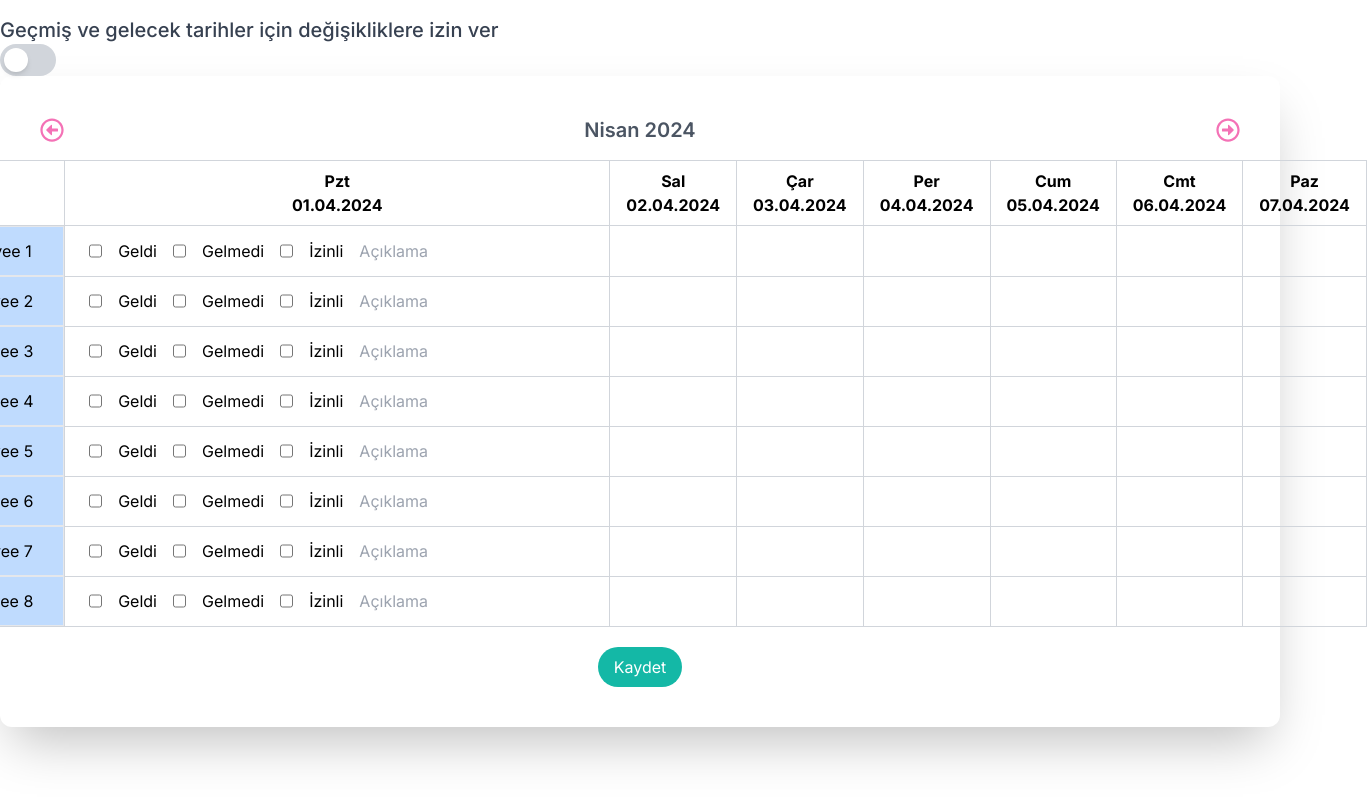
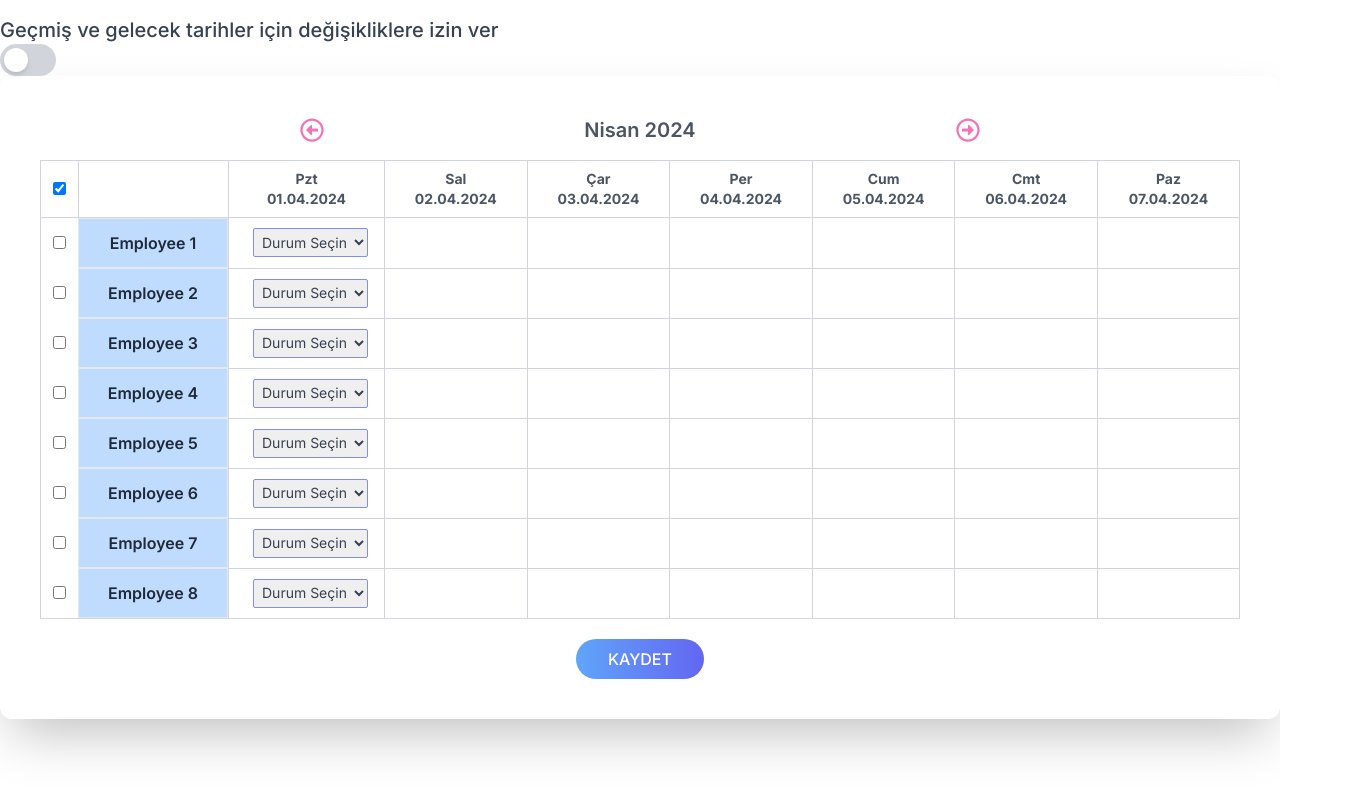
Before and after one commit to gokcetasci/Employee-Attendance-Tracker-Project, a Next.js app: page /admin in a window 1280 px wide. Shown: the whole page, 1367 px wide, since content can reach past the window. Built offline with nearby package versions, Linux system fonts and the light colour scheme.

Commit message:
Dropdown menu for attendance data, icon where we get information about why it did not arrive in case it did not arrive, and checkboxes were added.

```diff
--- a/components/generalcalendar/index.js
+++ b/components/generalcalendar/index.js
@@ -3,12 +3,12 @@ import React, { useState } from "react";
 import useStore from "@/utils/store";
 import Popup from "../popup";
 import Link from "next/link";
-import { Formik, Form, Field } from "formik"; // Formik eklenmeli
+import { Formik, Form, Field } from "formik";
 import {
   FaRegArrowAltCircleLeft,
   FaRegArrowAltCircleRight,
 } from "react-icons/fa";
-import { FcInfo, FcAddDatabase } from "react-icons/fc";
+import { FcInfo, FcViewDetails } from "react-icons/fc";
 
 const GeneralCalendar = ({ allowPastAndFutureChanges }) => {
   const [currentDate, setCurrentDate] = useState(new Date());
@@ -16,8 +16,11 @@ const GeneralCalendar = ({ allowPastAndFutureChanges }) => {
   const [popupOpen, setPopupOpen] = useState(false);
   const [selectedEmployee, setSelectedEmployee] = useState(null);
   const [selectedDate, setSelectedDate] = useState(null);
+  const [dropdownVisible, setDropdownVisible] = useState(false);
+  const [selectAll, setSelectAll] = useState(false); // State for select all checkbox
+  const [selectedEmployees, setSelectedEmployees] = useState({}); // State to track selected employees
 
-  // Katılım kaydetme işlevi
+  // Yoklama kaydetme işlevi
   const handleSaveAttendance = (employeeId, date, values) => {
     const updatedAdmin = { ...admin };
     const employee = updatedAdmin.branches
@@ -118,9 +121,33 @@ const GeneralCalendar = ({ allowPastAndFutureChanges }) => {
     setPopupOpen(false);
   };
 
+  // Belirli bir çalışan için seçim durumunu değiştir
+  const toggleEmployeeSelect = (employeeId) => {
+    setSelectedEmployees((prevState) => ({
+      ...prevState,
+      [employeeId]: !prevState[employeeId],
+    }));
+  };
+
+  // Tümünü seç onay kutusunu değiştir
+  const toggleSelectAll = () => {
+    const allSelected = Object.values(selectedEmployees).every(
+      (selected) => selected
+    );
+    setSelectedEmployees((prevState) => {
+      const newState = {};
+      for (const employee of admin.branches.flatMap(
+        (branch) => branch.manager.employees
+      )) {
+        newState[employee.id] = !allSelected;
+      }
+      return newState;
+    });
+  };
+
   return (
     <div className="flex flex-col items-center">
-      <div className="flex justify-between w-full mb-4">
+      <div className="flex justify-evenly w-full mb-4">
         <button onClick={goToPreviousWeek}>
           <FaRegArrowAltCircleLeft className="text-pink-400 w-6 h-6 hover:text-indigo-600 hover:scale-110" />
         </button>
@@ -139,9 +166,22 @@ const GeneralCalendar = ({ allowPastAndFutureChanges }) => {
       <table className="border-collapse border border-gray-300">
         <thead>
           <tr>
+            {" "}
+            <th className="border border-gray-300">
+              <input
+                type="checkbox"
+                onChange={toggleSelectAll}
+                checked={Object.values(selectedEmployees).every(
+                  (selected) => selected
+                )}
+              />
+            </th>
             <th className="border border-gray-300"></th>
             {getWeekDates(currentDate).map((date, index) => (
-              <th key={index} className="border border-gray-300 px-4 py-2">
+              <th
+                key={index}
+                className="border border-gray-300 px-4 py-2  text-gray-600 text-sm"
+              >
                 <p>{date.toLocaleDateString("tr-TR", { weekday: "short" })}</p>
                 <p>{date.toLocaleDateString("tr-TR")}</p>
               </th>
@@ -153,7 +193,14 @@ const GeneralCalendar = ({ allowPastAndFutureChanges }) => {
             .flatMap((branch) => branch.manager.employees)
             .map((employee) => (
               <tr key={employee.id}>
-                <td className="w-[150px] h-[50px] bg-blue-200 border px-4 py-2 flex items-center justify-center ">
+                <td className="px-3">
+                  <input
+                    type="checkbox"
+                    checked={selectedEmployees[employee.id]}
+                    onChange={() => toggleEmployeeSelect(employee.id)}
+                  />
+                </td>
+                <td className="w-[150px] h-[50px] bg-blue-200 border px-4 py-2 flex items-center justify-center text-[16px] font-semibold text-gray-800 hover:text-blue-500">
                   <Link href={`/employee/${employee.id}`}>{employee.name}</Link>
                 </td>
                 {getWeekDates(currentDate).map((date, index) => {
@@ -172,9 +219,9 @@ const GeneralCalendar = ({ allowPastAndFutureChanges }) => {
                   return (
                     <td
                       key={index}
-                      className="w-[150px] h-[50px]  border border-gray-300 px-4 py-2"
+                      className="w-[150px] h-[50px] border border-gray-300 px-4 py-2"
                     >
-                      <div className="flex flex-row gap-2  items-center justify-center">
+                      <div className="flex flex-row gap-2 items-center justify-center">
                         <p>{attendanceStatus}</p>
                         {explanation && (
                           <div className="relative">
@@ -187,30 +234,81 @@ const GeneralCalendar = ({ allowPastAndFutureChanges }) => {
                         )}
                         {isClickable && (
                           <Formik
-                            initialValues={{ status: '', explanation: '' }}
+                            initialValues={{ status: "", explanation: "" }}
                             onSubmit={(values) => {
                               handleSaveAttendance(employee.id, date, values);
                             }}
                           >
-                            <Form className="flex gap-4">
-                              <Field type="checkbox" name="status" value="Geldi" /> Geldi
-                              <Field type="checkbox" name="status" value="Gelmedi" /> Gelmedi
-                              <Field type="checkbox" name="status" value="İzinli" /> İzinli
-                              <Field type="text" name="explanation" placeholder="Açıklama" />
-                            </Form>
+                            {({ values, setFieldValue }) => (
+                              <Form className="flex flex-row gap-2 text-sm">
+                                <Field
+                                  className="rounded-sm border border-indigo-400 text-gray-700 outline-none hover:border-indigo-600 p-1"
+                                  as="select"
+                                  name="status"
+                                  onChange={(e) => {
+                                    setFieldValue("status", e.target.value);
+                                    if (e.target.value === "Gelmedi") {
+                                      setFieldValue("explanationVisible", true);
+                                    } else {
+                                      setFieldValue(
+                                        "explanationVisible",
+                                        false
+                                      );
+                                    }
+                                  }}
+                                >
+                                  <option value="">Durum Seçin</option>
+                                  <option value="Geldi">Geldi</option>
+                                  <option value="Gelmedi">Gelmedi</option>
+                                  <option value="İzinli">İzinli</option>
+                                </Field>
+
+                                {values.explanationVisible && (
+                                  <div className="flex items-center relative">
+                                    <FcViewDetails
+                                      onClick={() =>
+                                        setDropdownVisible((prevState) => ({
+                                          ...prevState,
+                                          [employee.id]:
+                                            !prevState[employee.id],
+                                        }))
+                                      }
+                                      className="text-gray-600 cursor-pointer w-6 h-6 hover:scale-105"
+                                      size={20}
+                                    />
+                                    <div className="dropdown-menu absolute top-0 left-10 z-10">
+                                      {dropdownVisible[employee.id] && (
+                                        <div className="bg-slate-50 p-4 border border-gray-300 shadow-2xl rounded-md">
+                                          <Field
+                                            className="flex gap-4 border-2 border-blue-300 rounded-md px-2 py-1 hover:border-indigo-400 outline-none"
+                                            type="text"
+                                            name="explanation"
+                                            placeholder="Neden Gelmedi?"
+                                          />
+                                        </div>
+                                      )}
+                                    </div>
+                                  </div>
+                                )}
+                              </Form>
+                            )}
                           </Formik>
                         )}
                       </div>
                     </td>
                   );
                 })}
-
               </tr>
             ))}
-
         </tbody>
       </table>
-      <button className="bg-teal-500 text-white px-4 py-2 rounded-full mt-5" type="submit">Kaydet</button>
+
+      <button
+        className="bg-gradient-to-r from-blue-400 to-indigo-500 text-white px-8 py-2 rounded-full mt-5 font-medium hover:scale-105"
+        type="submit"
+      >
+        KAYDET
+      </button>
 
       {popupOpen && (
         <Popup
```
